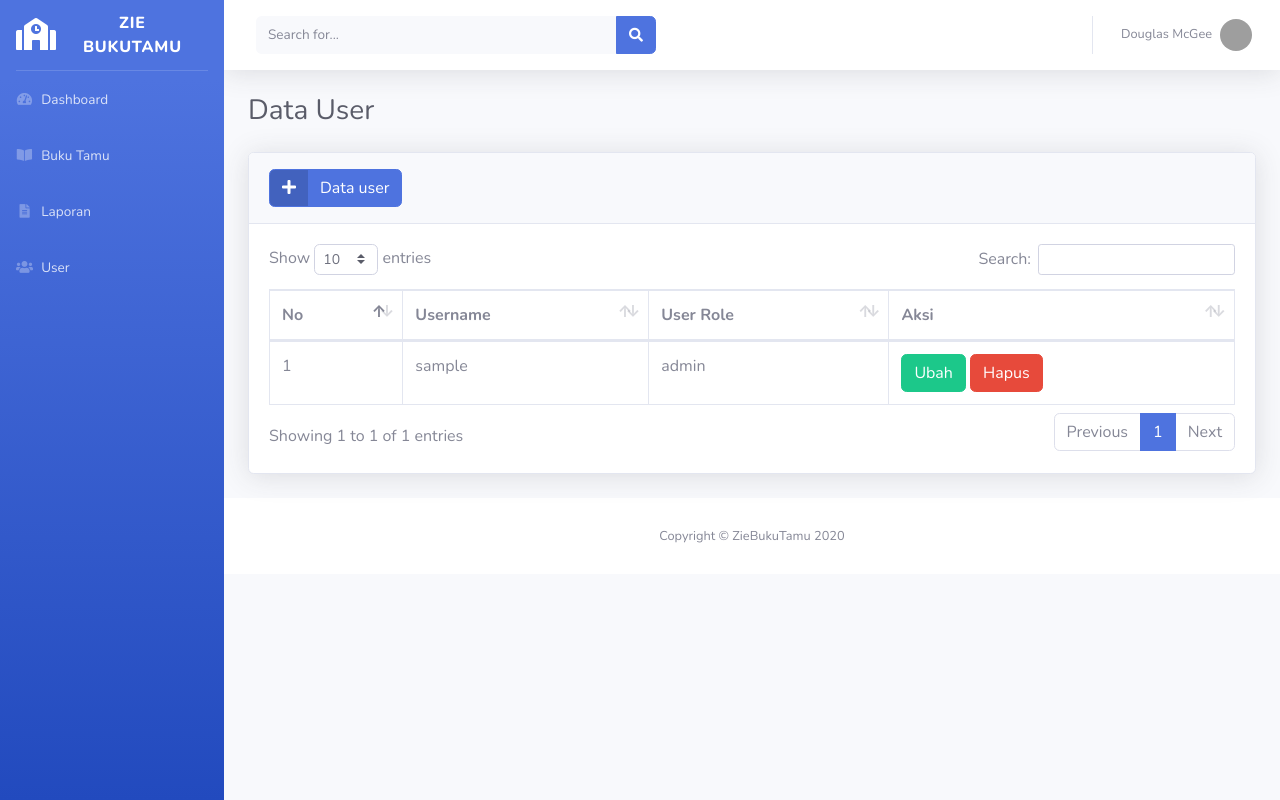
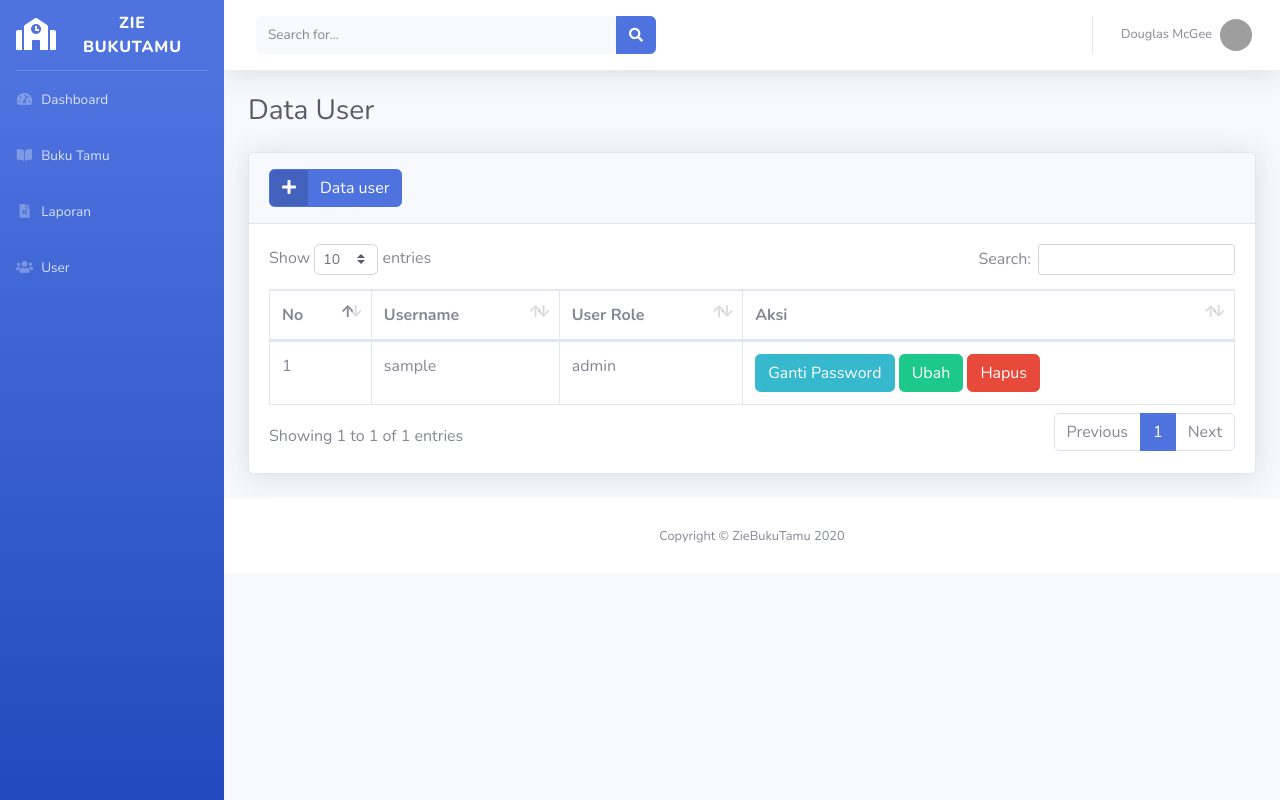
Before and after one commit to egisaputra1784/app-bukutamu, a PHP site: page /users.php in a window 1280 px wide. Run offline with PHP 8.4, Linux system fonts and the light colour scheme; tables that the repository leaves empty or names only in its code hold one stand-in row (values such as "Sample post"); grey boxes are pictures that could not be loaded.

Commit message:
menambahkan fitur ganti password user

```diff
--- a/function.php
+++ b/function.php
@@ -102,5 +102,19 @@ function hapus_user($id) {
     return mysqli_affected_rows($koneksi);
 }
 
+function ganti_password($data){
+    global $koneksi;
+    $kode = htmlspecialchars($data["id_user"]);
+    $password = htmlspecialchars($data["password"]);
+    $password_hash = password_hash($password,PASSWORD_DEFAULT);
+
+    $query = "UPDATE `users` SET
+              password  = '$password_hash'
+              WHERE id_users = '$kode'";
+
+    mysqli_query($koneksi, $query);
+    return mysqli_affected_rows($koneksi);
+}
+
 
 ?>
--- a/templates/footer.php
+++ b/templates/footer.php
@@ -69,6 +69,28 @@
         });
     </script>
 
+<script>
+  // auto hide notifikasi
+  $(document).ready(function() {
+    window.setTimeout(function() {
+      $(".alert").fadeTo(500, 0).slideUp(500, function() {
+        $(this).remove();
+      });
+    }, 4000);
+  });
+
+  // ambil data id user dari tombol ganti password ke modal ganti password
+  $('#gantiPassword').on('show.bs.modal', function(event) {
+    var button = $(event.relatedTarget);
+    var id = button.data('id');
+    console.log(id);
+    var modal = $(this);
+    modal.find('.modal-body #id_user').val(id);
+  });
+</script>
+
+
+
 </body>
 
 </html>
--- a/users.php
+++ b/users.php
@@ -21,6 +21,20 @@ if (isset($_POST['simpan'])) {
   ?>
     <div class="alert alert-danger">
       Data gagal disimpan!
+    </div>
+<?php
+  }
+} else if (isset($_POST['ganti_password'])) {
+  if (ganti_password($_POST) > 0) {
+  ?>
+    <div class="alert alert-success" role="alert">
+      Password Berhasil Diubah!
+    </div>
+  <?php
+  } else {
+  ?>
+    <div class="alert alert-danger" role="alert">
+      password gagal Diubah!
     </div>
 <?php
   }
@@ -58,8 +72,11 @@ if (isset($_POST['simpan'])) {
                             <td><?= $no++; ?></td>
                             <td><?= $user['username']?></td>
                             <td><?= $user['user_role']?></td>
-                            <td><a class="btn btn-success" href="edit-users.php?id=<?= $user['id_users']?>">Ubah</a>
-                                <a onclick="confirm('Apakah anda yakin ingin menghapus data user?')" class="btn btn-danger"  href="hapus-users.php?id=<?= $user['id_users']?>">Hapus</a>
+                            <td><button type="button" class="btn btn-info btn-icon-split" data-toggle="modal" data-target="#gantiPassword" data-id="<?= $user['id_users']?>">
+                                  <span class="text">Ganti Password</span>
+                                </button>
+                                <a class="btn btn-success" href="edit-users.php?id=<?= $user['id_users']?>">Ubah</a>
+                                <a onclick="confirm('Apakah anda yakin ingin menghapus data user?')" class="btn btn-danger"  href="hapus-users.php?id=<?= $user['id_users']?>">Hapus</a><br></td>
                         </tr>
                         <?php endforeach;?>
                 </tbody>
@@ -74,7 +91,7 @@ if (isset($_POST['simpan'])) {
   $data = mysqli_fetch_array($query);
   $kodeuser = $data["kodeTerbesar"];
 
-  $urutan = (int) substr($kodeuser, 2, 3);
+  $urutan = (int) substr($kodeuser, 3, 2);
 
   $urutan++;
 
@@ -82,6 +99,40 @@ if (isset($_POST['simpan'])) {
   $kodeuser = $huruf . sprintf("%02s", $urutan);
 
 ?>
+
+<!-- modal ganti password -->
+<!-- Modal Ganti Password -->
+<div class="modal fade" id="gantiPassword" tabindex="-1" aria-labelledby="gantiPasswordLabel" aria-hidden="true">
+  <div class="modal-dialog">
+    <div class="modal-content">
+      <div class="modal-header">
+        <h5 class="modal-title" id="gantiPasswordLabel">Ganti Password</h5>
+        <button type="button" class="close" data-dismiss="modal" aria-label="Close">
+          <span aria-hidden="true">&times;</span>
+        </button>
+      </div>
+      <div class="modal-body">
+        <form method="post" action="">
+          <input type="hidden" name="id_user" id="id_user">
+          <div class="form-group row">
+            <label for="password" class="col-sm-4 col-form-label">Password Baru</label>
+            <div class="col-sm-7">
+              <input type="password" class="form-control" id="password" name="password">
+            </div>
+          </div>
+      </div>
+      <div class="modal-footer">
+        <button type="button" class="btn btn-secondary" data-dismiss="modal">Keluar</button>
+        <button type="submit" name="ganti_password" class="btn btn-primary">Simpan</button>
+      </div>
+        </form>
+    </div>
+  </div>
+</div>
+
+
+
+
 
 
 <!-- Modal -->
@@ -96,7 +147,7 @@ if (isset($_POST['simpan'])) {
       </div>
       <div class="modal-body">
         <form method="post" action="">
-          <input type="text" name="id_user" id="id_user" value="<?= $kodeuser ?>">
+          <input type="hidden" name="id_user" id="id_user" value="<?= $kodeuser ?>">
           <div class="form-group row">
             <label for="username" class="col-sm-3 col-form-label">Username</label>
             <div class="col-sm-8">
```
